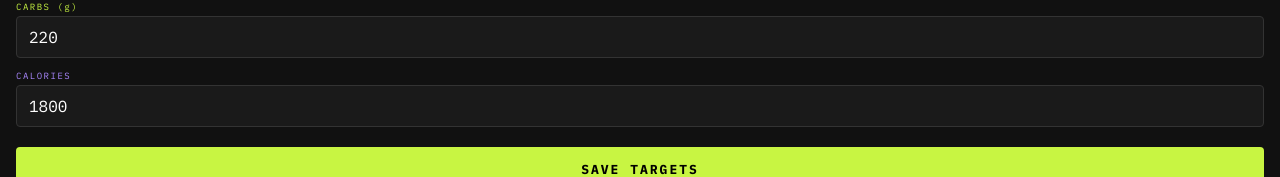
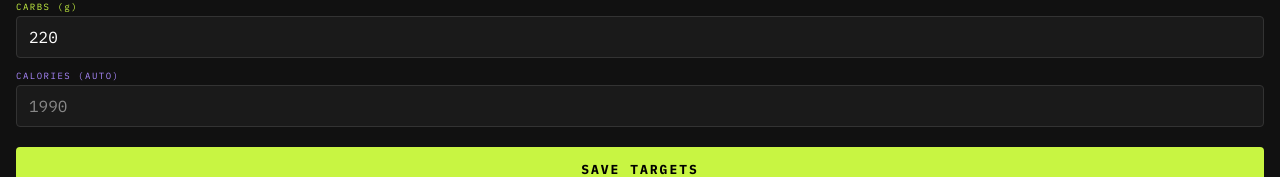
Before and after one commit to aprofeit/macros-pwa, a React (Vite) app: page / in a window 1280 px wide. Both pictures are taken after a click on the button "TARGETS". Shown: the part 576-753 px from the top of the page. Built offline with nearby package versions, Linux system fonts and the light colour scheme.

Commit message:
Derive calorie target from macro targets (4/4/9)
Persist only protein, fat, and carbs; compute kcal with Atwater factors.
Targets modal shows read-only auto calories; migrate ignores legacy stored kcal.

```diff
--- a/src/EditTargetsModal.jsx
+++ b/src/EditTargetsModal.jsx
@@ -1,15 +1,20 @@
 import { useState } from "react";
+import { kcalFromMacroTargets } from "./useMacroStore.js";
 
 const FIELDS = [
   ["protein", "PROTEIN (g)", "#4af"],
   ["fat",     "FAT (g)",     "#f94"],
   ["carbs",   "CARBS (g)",   "#c8f542"],
-  ["kcal",    "CALORIES",    "#a8f"],
 ];
 
 export function EditTargetsModal({ targets, onSave, onCancel }) {
-  const [form, setForm] = useState({ ...targets });
+  const [form, setForm] = useState(() => ({
+    protein: targets.protein,
+    fat: targets.fat,
+    carbs: targets.carbs,
+  }));
   const set = (k, v) => setForm(f => ({ ...f, [k]: v }));
+  const derivedKcal = kcalFromMacroTargets(form);
 
   return (
     <div style={{
@@ -43,8 +48,19 @@ export function EditTargetsModal({ targets, onSave, onCancel }) {
           </div>
         ))}
 
+        <div style={{ marginBottom: 12 }}>
+          <div style={{ fontSize: 9, color: "#a8f", letterSpacing: 1.5, marginBottom: 4 }}>CALORIES (AUTO)</div>
+          <div style={{
+            width: "100%", background: "#1a1a1a", border: "1px solid #333",
+            color: "#888", fontFamily: "'IBM Plex Mono', monospace",
+            fontSize: 16, padding: "10px 12px", borderRadius: 4,
+          }}>
+            {derivedKcal}
+          </div>
+        </div>
+
         <button
-          onClick={() => onSave(form)}
+          onClick={() => onSave({ protein: form.protein, fat: form.fat, carbs: form.carbs })}
           style={{
             marginTop: 8, width: "100%", background: "#c8f542", color: "#000",
             border: "none", fontFamily: "'IBM Plex Mono', monospace",
--- a/src/useMacroStore.js
+++ b/src/useMacroStore.js
@@ -1,8 +1,26 @@
-import { useState, useEffect, useCallback } from "react";
+import { useState, useEffect, useCallback, useMemo } from "react";
 import seedFoods from "./seedFoods.json";
 import { normalizeQuery } from "./matchFood.js";
 
-const DEFAULT_TARGETS = { protein: 165, fat: 50, carbs: 220, kcal: 1800 };
+const DEFAULT_TARGETS = { protein: 165, fat: 50, carbs: 220 };
+
+export function kcalFromMacroTargets({ protein, fat, carbs }) {
+  const p = Number(protein);
+  const f = Number(fat);
+  const c = Number(carbs);
+  const safe = (x) => (Number.isFinite(x) ? x : 0);
+  return Math.round(safe(p) * 4 + safe(c) * 4 + safe(f) * 9);
+}
+
+function migrateTargets(loaded) {
+  const n = (key) => {
+    const x = loaded && typeof loaded === "object" ? loaded[key] : undefined;
+    const v = typeof x === "number" ? x : Number(x);
+    return Number.isFinite(v) ? v : DEFAULT_TARGETS[key];
+  };
+  if (!loaded || typeof loaded !== "object") return { ...DEFAULT_TARGETS };
+  return { protein: n("protein"), fat: n("fat"), carbs: n("carbs") };
+}
 
 function migrateFoods(list) {
   return (Array.isArray(list) ? list : []).map((f) => {
@@ -49,12 +67,18 @@ export function useMacroStore() {
     const userList = migrateFoods(Array.isArray(stored) ? stored : []);
     return mergeSeedFoods(userList, seedFoods);
   });
-  const [targets, setTargetsRaw] = useState(() => load("macros:targets", DEFAULT_TARGETS));
+  const [macroTargets, setMacroTargets] = useState(() =>
+    migrateTargets(load("macros:targets", null))
+  );
+  const targets = useMemo(
+    () => ({ ...macroTargets, kcal: kcalFromMacroTargets(macroTargets) }),
+    [macroTargets]
+  );
   const [log,     setLogRaw]     = useState(() => load(`macros:log:${todayKey()}`, []));
   const [searchPicks, setSearchPicksRaw] = useState(() => load("macros:searchPicks", {}));
 
   useEffect(() => { localStorage.setItem("macros:foods",             JSON.stringify(foods));   }, [foods]);
-  useEffect(() => { localStorage.setItem("macros:targets",           JSON.stringify(targets)); }, [targets]);
+  useEffect(() => { localStorage.setItem("macros:targets",           JSON.stringify(macroTargets)); }, [macroTargets]);
   useEffect(() => { localStorage.setItem(`macros:log:${todayKey()}`, JSON.stringify(log));     }, [log]);
   useEffect(() => { localStorage.setItem("macros:searchPicks",      JSON.stringify(searchPicks)); }, [searchPicks]);
 
@@ -78,7 +102,9 @@ export function useMacroStore() {
   ));
   const addEntry   = (entry) => setLogRaw(prev => [...prev, { ...entry, id: Date.now() }]);
   const removeEntry = (id)  => setLogRaw(prev => prev.filter(e => e.id !== id));
-  const setTargets  = (t)   => setTargetsRaw(t);
+  const setTargets = useCallback((t) => {
+    setMacroTargets(migrateTargets(t));
+  }, []);
 
   const totals = log.reduce(
     (acc, e) => ({
```
